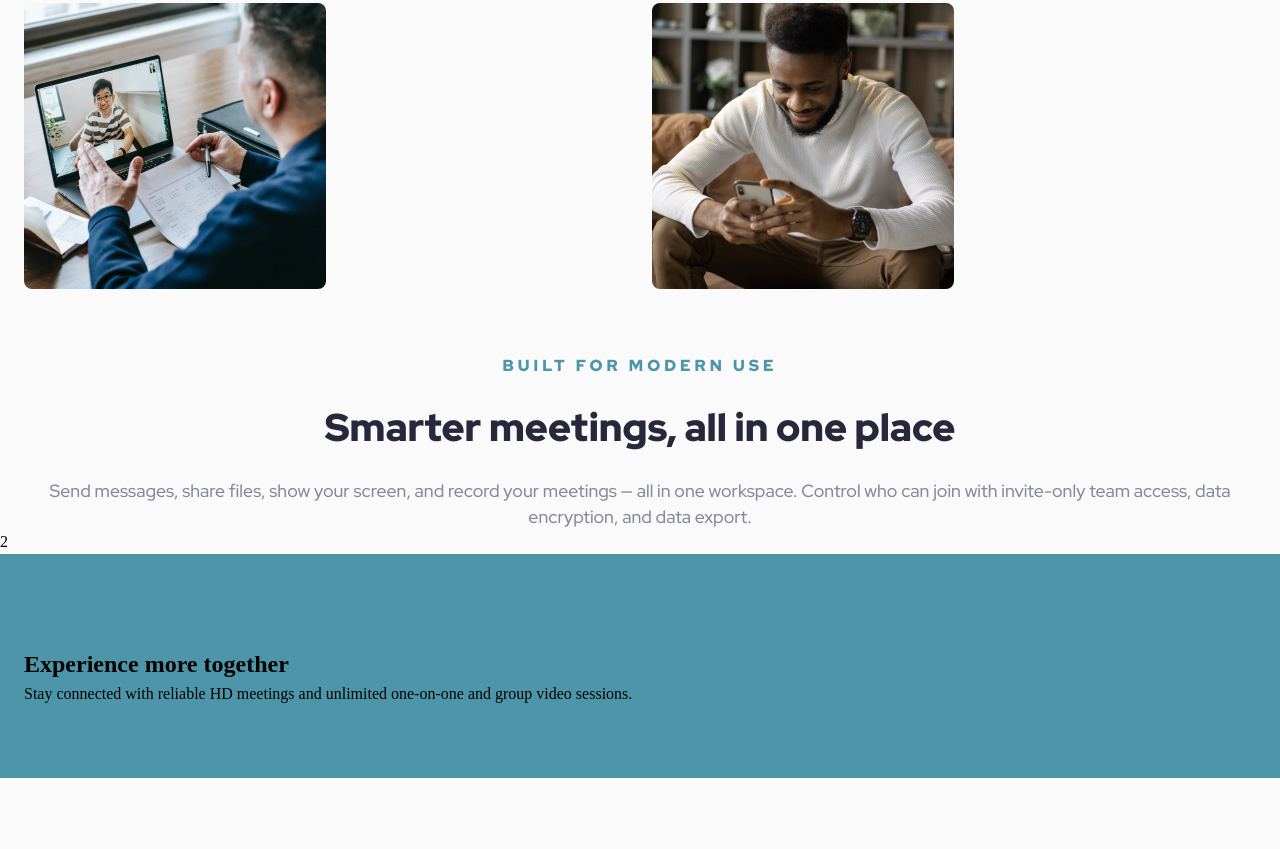
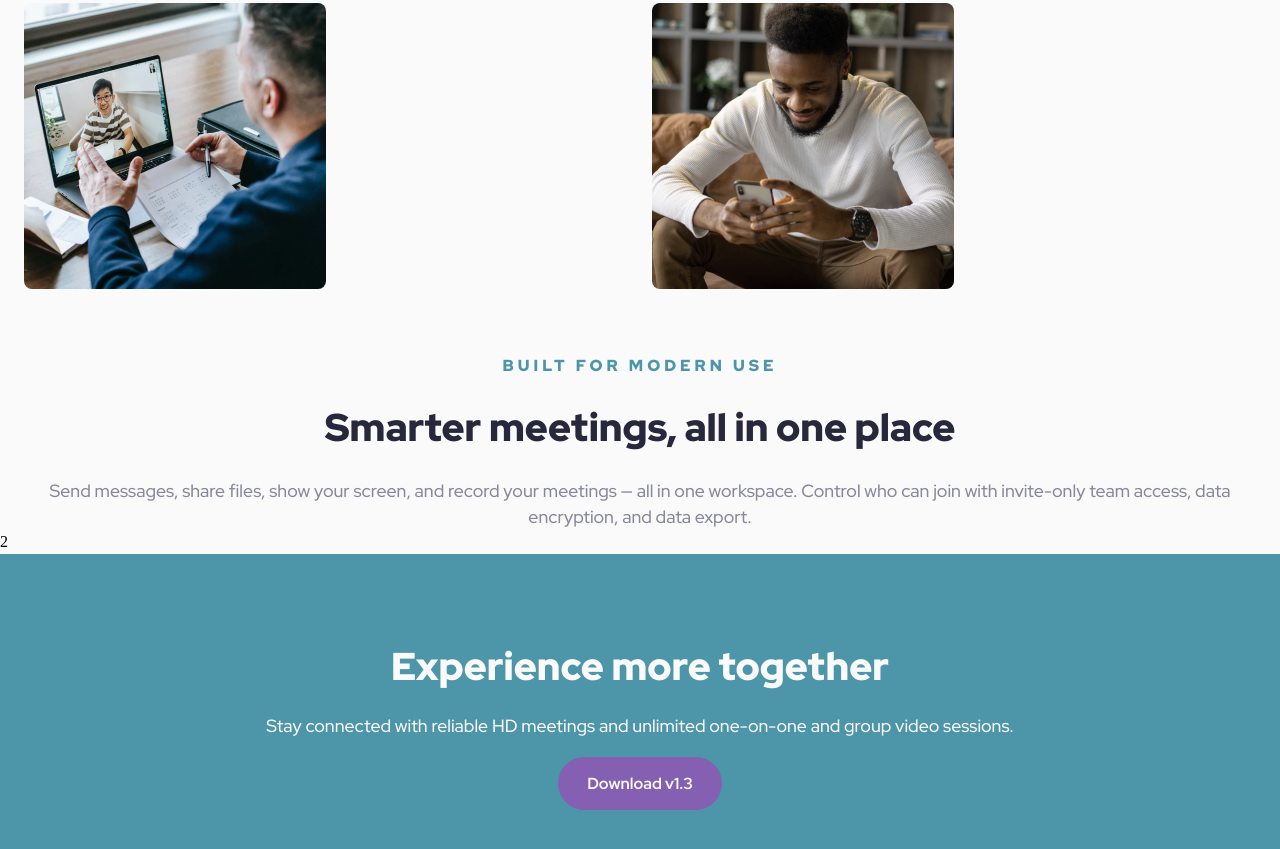
Before and after one commit to tdimnet/Meet-landing-page, a website: page index.html in a window 1280 px wide. Shown: the part 1069-1918 px from the top of the page. Drawn offline with nearby package versions, Linux system fonts and the light colour scheme; files that its build step writes are made by us from their sources.

Commit message:
Styling the footer of the page

```diff
--- a/index.html
+++ b/index.html
@@ -75,6 +75,9 @@
         <p class="landing-page-second-step__description">
           Stay connected with reliable HD meetings and unlimited one-on-one and group video sessions.
         </p>
+        <a class="landing-page-second-step__btn" href="#"
+            >Download <span>v1.3</span></a
+          >
       </div>
     </section>
   </body>
--- a/sass/pages/_landing.scss
+++ b/sass/pages/_landing.scss
@@ -1,7 +1,6 @@
 .landing-page {
   background-color: $alabaster;
   padding-top: 3.25rem;
-  padding-bottom: 3.25rem;
 }
 
 .landing-page-hero {
@@ -91,6 +90,24 @@
 .landing-page-second-step {
     &__download-wrapper {
         padding: 5.75rem 1.5rem 4.5rem;
+        position: relative;
+        text-align: center;
         background-color: $hippie-blue;
     }
+
+    &__heading {
+        @include heading-h2;
+        color: $alabaster;
+        margin-bottom: 1.5rem;
+    }
+
+    &__description {
+        @include paragraph;
+        color: $alabaster;
+        margin-bottom: 2rem;
+    }
+
+    &__btn {
+        @include btn-secondary;
+    }
 }
```
